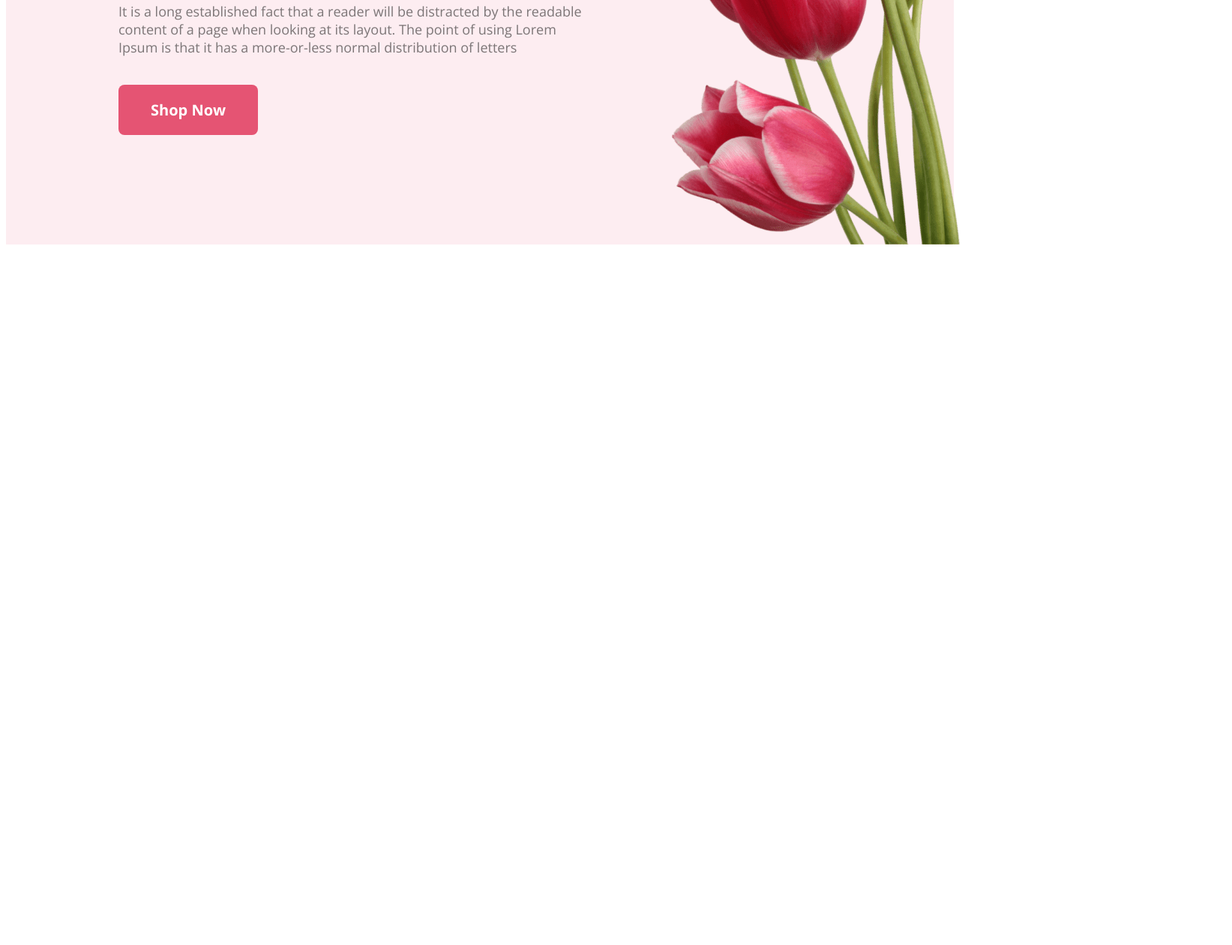
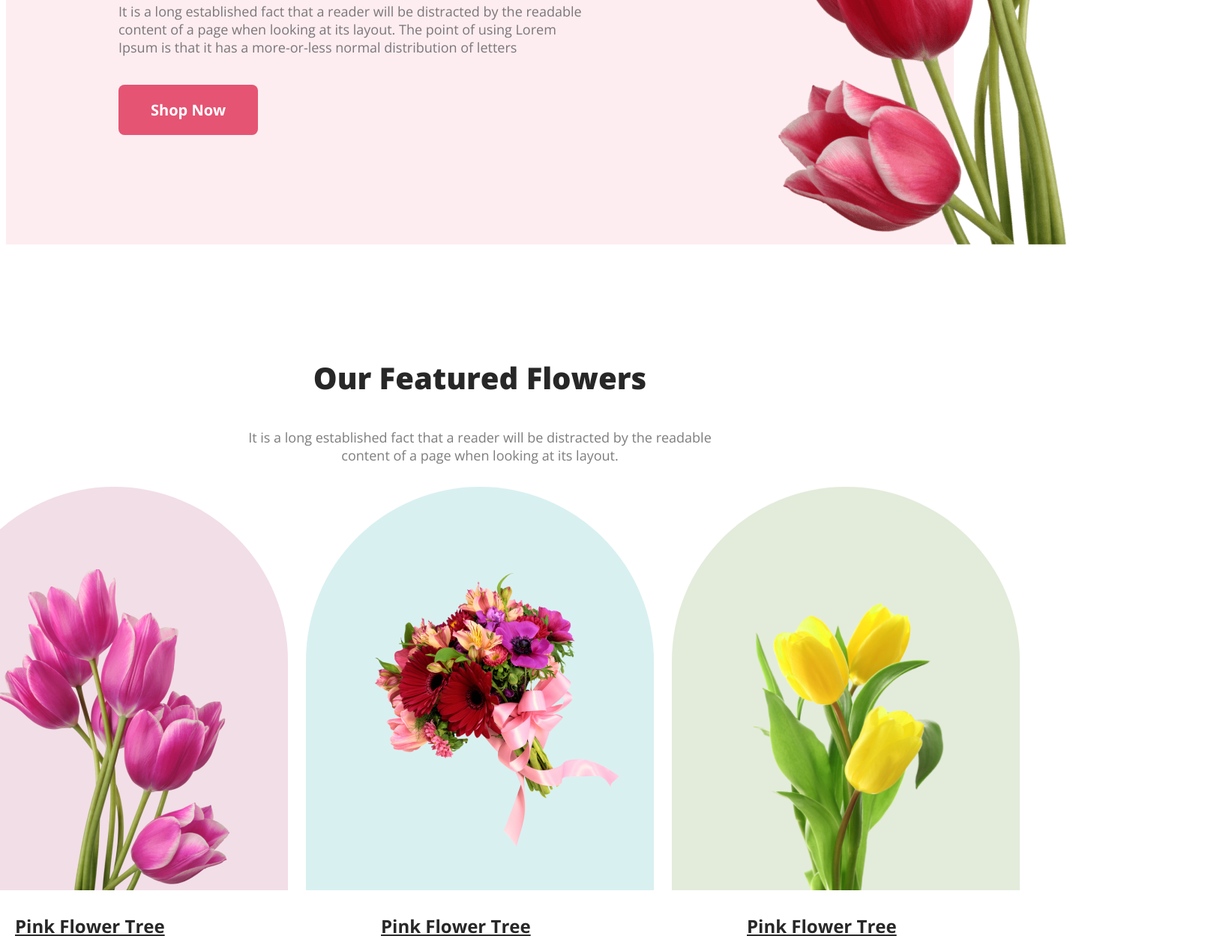
Before and after one commit to nadira1187/flower-shop-website, a plain HTML site: page index.html in a window 1280 px wide. Shown: the part 562-1822 px from the top of the page at 75% size, 1643 px wide, since content can reach past the window. Before the commit the page ends 896 px from the top, so only its background shows below. Drawn offline with nearby package versions, Linux system fonts and the light colour scheme.

Commit message:
added featured items

```diff
--- a/index.html
+++ b/index.html
@@ -25,7 +25,31 @@
     </div>
     </header>
     <main>
-
+     <section class="featured">
+        <h3 class="featured-title">Our Featured Flowers</h3>
+        <p class="featured-description">It is a long established fact that a reader will be distracted by the readable <br>
+            content of a page when looking at its layout.</p>
+            <div class="images">
+                <div class="pink-flower">
+                <div class="pink-flower-bg">
+                    <img  class="picture"     src="Flower Asset/pngwing 6.png" alt="">
+                </div>
+                <a class="pink-flower-link" href="">Pink Flower Tree</a>
+            </div>
+            <div class="red-flower">
+                <div class="red-flower-bg">
+                    <img  class="picture-red"                src="Flower Asset/pngwing 5.png" alt="">
+                </div>
+                <a class="pink-flower-link" href="">Pink Flower Tree</a>
+            </div>
+            <div class="yellow-flower">
+                <div class="yellow-flower-bg">
+                    <img class="picture"       src="Flower Asset/pngwing 7.png" alt="">
+                </div>
+                <a class="pink-flower-link" href="">Pink Flower Tree</a>
+            </div>
+            </div>
+     </section>
     </main>
     <footer>
 
--- a/styles/flower.css
+++ b/styles/flower.css
@@ -13,7 +13,7 @@ header{
 }
 .title{
     color: #272727;
-    width: 708px;;
+    width: 850px;;
 font-size: 70px;
 font-weight: 750;
 }
@@ -28,7 +28,6 @@ width: 634px;
 height: 800px;
 margin-top: 50px;
 margin-right: 200px;
-*/
 }
 .btn-primary{
     border-radius: 8px;
@@ -42,3 +41,66 @@ font-size: 20px;
 font-weight: 700;
 margin-top: 20px;
 }
+/* main-section */
+.featured{
+    margin-top: 150px;
+}
+.featured-title{
+    color: #272727;
+text-align: center;
+font-size: 40px;
+font-weight: 800;
+}
+.featured-description{
+    color: rgba(39, 39, 39, 0.60);
+text-align: center;
+font-size: 18px;
+font-weight: 400;
+margin-bottom: 30px;
+}
+.pink-flower-bg{
+    border-radius: 300px 300px 0px 0px;
+background: rgba(167, 33, 98, 0.15);
+width: 464px;
+height: 538px;
+margin-bottom: 30px;
+
+}
+.picture{
+    width: 310px;
+height: 428px;
+padding:  110px 78px   0px 76px;
+
+}
+.pink-flower-link{
+    color: #272727;
+    text-align: center;
+    font-size: 24px;
+    font-weight: 700;
+    line-height: 35px;
+    text-decoration-line: underline;
+    margin-left: 100px;
+
+}
+.red-flower-bg{
+    border-radius: 300px 300px 0px 0px;
+    background: rgba(5, 151, 160, 0.15);
+    width: 464px;
+    height: 538px;
+    margin-bottom: 30px;
+}
+.picture-red{
+padding:  110px 78px   0px 76px;
+}
+.yellow-flower-bg{
+    border-radius: 300px 300px 0px 0px;
+    background: rgba(71, 125, 17, 0.15);
+    width: 464px;
+    height: 538px;
+    margin-bottom: 30px;
+}
+.images{
+    display: flex;
+    gap: 24px;
+    justify-content: center;
+}
```
